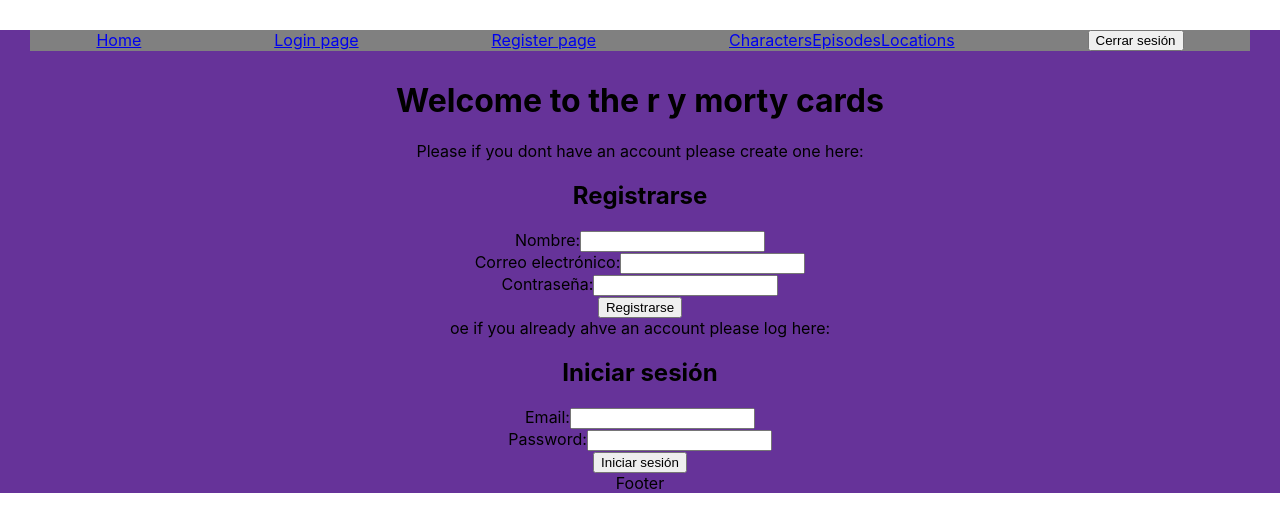
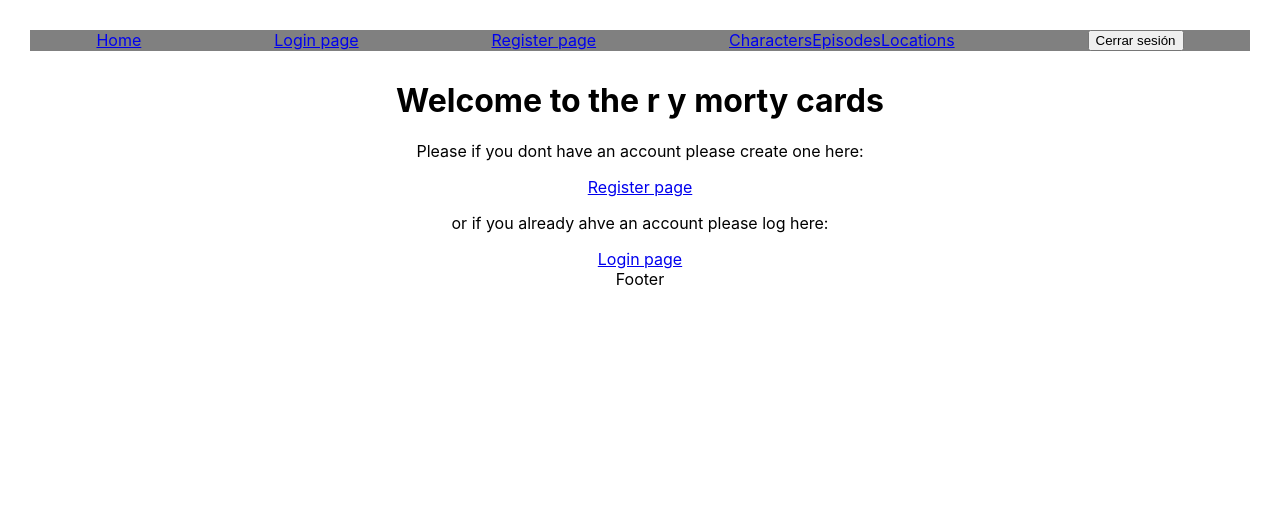
Before and after one commit to Joga50/rankcv-react-challenge, a React (Create React App) app: page / in a window 1280 px wide. Shown: the top 532 px of the page. Built offline with nearby package versions, Linux system fonts and the light colour scheme.

Commit message:
adding card to favorites validation for existing cards

```diff
--- a/src/App.css
+++ b/src/App.css
@@ -1,6 +1,5 @@
 .App {
   text-align: center;
-  background-color: rebeccapurple;
 }
 
 .App-logo {
--- a/src/AuthContext.js
+++ b/src/AuthContext.js
@@ -3,12 +3,22 @@
 export const AuthContext = createContext();
 
 export const AuthProvider = ({ children }) => {
-  const [emailError, setEmailError] = useState("");
-  const [passwordError, setPasswordError] = useState("");
-
+  const [emailErrorLogin, setEmailErrorLogin] = useState("");
+  const [passwordErrorLogin, setPasswordErrorLogin] = useState("");
+  const [emailErrorRegister, setEmailErrorRegister] = useState("");
+  const [passwordErrorRegister, setPasswordErrorRegister] = useState("");
   return (
     <AuthContext.Provider
-      value={{ emailError, setEmailError, passwordError, setPasswordError }}
+      value={{
+        passwordErrorRegister,
+        setPasswordErrorRegister,
+        emailErrorRegister,
+        setEmailErrorRegister,
+        emailErrorLogin,
+        setEmailErrorLogin,
+        passwordErrorLogin,
+        setPasswordErrorLogin,
+      }}
     >
       {children}
     </AuthContext.Provider>
--- a/src/components/CharacterCard.jsx
+++ b/src/components/CharacterCard.jsx
@@ -1,4 +1,74 @@
+// import React, { useEffect, useState } from "react";
+// function CharacterCard({
+//   id,
+//   name,
+//   status,
+//   species,
+//   gender,
+//   origin,
+//   location,
+//   image,
+//   episode,
+// }) {
+//   const addToFavorites = () => {
+//     const favorites = JSON.parse(localStorage.getItem("favorites")) || [];
+//     favorites.push({ type: "character", id });
+
+//     localStorage.setItem("favorites", JSON.stringify(favorites));
+//     alert(`${name} adding to favorites`);
+//   };
+
+//   const logAlert = () => {
+//     alert("You have to be logged to add characters to favorites!");
+//   };
+
+//   const itemExists = () => {
+//     alert("Card already exists in your favorites");
+//   };
+//   const currentUser = localStorage.getItem("currentUser");
+
+//   const [favorites, setFavorites] = useState([]);
+
+//   useEffect(() => {
+//     const favoritesStored = JSON.parse(localStorage.getItem("favorites")) || [];
+//     setFavorites(favoritesStored);
+//   }, []);
+
+//   const isFavorite = favorites.find(
+//     (favorite) => favorite.id === id && favorite.type === "character"
+//   );
+//   if (isFavorite) {
+//     // El objeto ya existe en el array
+//   } else {
+//     // El objeto no existe en el array
+//   }
+//   return (
+//     <div
+//       className="character-card"
+//       style={{ backgroundColor: "gray", margin: "10px" }}
+//     >
+//       <img src={image} alt={name} style={{ height: "200px", width: "200px" }} />
+//       <h2>id: {id}</h2>
+//       <h3>Name: {name}</h3>
+//       <p>Species: {species}</p>
+//       <p>Status: {status}</p>
+//       <p>Gender: {gender}</p>
+//       <p>Origin: {origin}</p>
+
+//       <p>Current location: {location}</p>
+//       {/* <p>Episode: {episode}</p> */}
+
+//       <button onClick={() => (currentUser ? addToFavorites : logAlert)}>
+//         Add to Favorites
+//       </button>
+//     </div>
+//   );
+// }
+
+// export default CharacterCard;
+
 import React, { useEffect, useState } from "react";
+
 function CharacterCard({
   id,
   name,
@@ -11,21 +81,33 @@
   episode,
 }) {
   const addToFavorites = () => {
+    const currentUser = localStorage.getItem("currentUser");
+    if (!currentUser) {
+      logAlert();
+      return;
+    }
+
     const favorites = JSON.parse(localStorage.getItem("favorites")) || [];
-    favorites.push({ type: "character", id });
-
-    localStorage.setItem("favorites", JSON.stringify(favorites));
-    alert(`${name} adding to favorites`);
+    console.log("favorites:", favorites);
+    const isFavorite = favorites.find(
+      (favorite) => favorite.id === id && favorite.type === "character"
+    );
+    if (isFavorite) {
+      itemExists();
+    } else {
+      favorites.push({ type: "character", id });
+      localStorage.setItem("favorites", JSON.stringify(favorites));
+      alert(`${name} added to favorites`);
+    }
   };
 
   const logAlert = () => {
-    alert("You have to be logged to add characters to favorites!");
+    alert("you have to be logged to add cards to favorites");
   };
 
   const itemExists = () => {
-    alert("Card already exists in your favorites");
+    alert("card already exist in you favorites folder");
   };
-  const currentUser = localStorage.getItem("currentUser");
 
   const [favorites, setFavorites] = useState([]);
 
@@ -37,11 +119,7 @@
   const isFavorite = favorites.find(
     (favorite) => favorite.id === id && favorite.type === "character"
   );
-  if (isFavorite) {
-    // El objeto ya existe en el array
-  } else {
-    // El objeto no existe en el array
-  }
+
   return (
     <div
       className="character-card"
@@ -49,18 +127,16 @@
     >
       <img src={image} alt={name} style={{ height: "200px", width: "200px" }} />
       <h2>id: {id}</h2>
-      <h3>Name: {name}</h3>
-      <p>Species: {species}</p>
-      <p>Status: {status}</p>
-      <p>Gender: {gender}</p>
-      <p>Origin: {origin}</p>
+      <h3>Nombre: {name}</h3>
+      <p>Especie: {species}</p>
+      <p>Estado: {status}</p>
+      <p>Género: {gender}</p>
+      <p>Origen: {origin}</p>
 
-      <p>Current location: {location}</p>
-      {/* <p>Episode: {episode}</p> */}
+      <p>Ubicación actual: {location}</p>
+      {/* <p>Episodio: {episode}</p> */}
 
-      <button onClick={() => (currentUser ? addToFavorites : logAlert)}>
-        Add to Favorites
-      </button>
+      <button onClick={addToFavorites}>Agregar a Favoritos</button>
     </div>
   );
 }
--- a/src/components/EpisodesCard.jsx
+++ b/src/components/EpisodesCard.jsx
@@ -10,17 +10,34 @@
   created,
 }) {
   const addToFavorites = () => {
+    const currentUser = localStorage.getItem("currentUser");
+    if (!currentUser) {
+      logAlert();
+      return;
+    }
+
     const favorites = JSON.parse(localStorage.getItem("favorites")) || [];
-    favorites.push({ type: "episode", id });
-
-    localStorage.setItem("favorites", JSON.stringify(favorites));
-    alert(`${name} adding to favorites`);
+    console.log("favorites:", favorites);
+    const isFavorite = favorites.find(
+      (favorite) => favorite.id === id && favorite.type === "episode"
+    );
+    if (isFavorite) {
+      itemExists();
+    } else {
+      favorites.push({ type: "episode", id });
+      localStorage.setItem("favorites", JSON.stringify(favorites));
+      alert(`${name} added to favorites`);
+    }
   };
 
   const logAlert = () => {
-    alert("You have to be logged to add espisodes to favorites!");
+    alert("you have to be logged to add cards to favorites");
   };
-  const currentUser = localStorage.getItem("currentUser");
+
+  const itemExists = () => {
+    alert("card already exist in you favorites folder");
+  };
+
   return (
     <div
       className="eposides-card"
@@ -33,9 +50,7 @@
       <p>Episode: {episode}</p>
       <p>Url: {url}</p>
       <p>Created: {created}</p>
-      <button onClick={currentUser ? addToFavorites : logAlert}>
-        Add to favorites
-      </button>
+      <button onClick={addToFavorites}>Agregar a Favoritos</button>
     </div>
   );
 }
--- a/src/components/LocationsCard.jsx
+++ b/src/components/LocationsCard.jsx
@@ -2,15 +2,32 @@
 
 function LocationsCard({ id, name, type, dimension, created, residents }) {
   const addToFavorites = () => {
+    const currentUser = localStorage.getItem("currentUser");
+    if (!currentUser) {
+      logAlert();
+      return;
+    }
+
     const favorites = JSON.parse(localStorage.getItem("favorites")) || [];
-    favorites.push({ type: "location", id });
-
-    localStorage.setItem("favorites", JSON.stringify(favorites));
-    alert(`${name} adding to favorites`);
+    console.log("favorites:", favorites);
+    const isFavorite = favorites.find(
+      (favorite) => favorite.id === id && favorite.type === "location"
+    );
+    if (isFavorite) {
+      itemExists();
+    } else {
+      favorites.push({ type: "location", id });
+      localStorage.setItem("favorites", JSON.stringify(favorites));
+      alert(`${name} added to favorites`);
+    }
   };
 
   const logAlert = () => {
-    alert("You have to be logged to add locations to favorites!");
+    alert("you have to be logged to add cards to favorites");
+  };
+
+  const itemExists = () => {
+    alert("card already exist in you favorites folder");
   };
   const currentUser = localStorage.getItem("currentUser");
   return (
@@ -31,9 +48,7 @@
       </p>
       <p>#R: {residents.length}</p>
       <p>Createad at: {created}</p>
-      <button onClick={currentUser ? addToFavorites : logAlert}>
-        Add to favorites
-      </button>
+      <button onClick={addToFavorites}>Agregar a Favoritos</button>
     </div>
   );
 }
--- a/src/pages/Home.jsx
+++ b/src/pages/Home.jsx
@@ -1,15 +1,15 @@
 import React from "react";
-import Login from "./Login";
+import { Link } from "react-router-dom";
 import Register from "./Register";
 
 function Home() {
   return (
     <div>
       <h1>Welcome to the r y morty cards</h1>
-      Please if you dont have an account please create one here:
-      <Register />
-      oe if you already ahve an account please log here:
-      <Login />
+      <p> Please if you dont have an account please create one here:</p>
+      <Link to="/register">Register page</Link>
+      <p> or if you already ahve an account please log here:</p>
+      <Link to="/login">Login page</Link>
     </div>
   );
 }
--- a/src/pages/Login.jsx
+++ b/src/pages/Login.jsx
@@ -15,24 +15,29 @@
 
   // FORM VALIDATION
 
-  const { emailError, setEmailError, passwordError, setPasswordError } =
-    useContext(AuthContext);
+  const {
+    emailErrorLogin,
+    setEmailErrorLogin,
+    passwordErrorLogin,
+    setPasswordErrorLogin,
+  } = useContext(AuthContext);
 
   const handleLogin = () => {
     const actualUsers =
       JSON.parse(localStorage.getItem("registeredUsers")) || [];
+    console.log("actualUsers:", actualUsers);
 
     const user = actualUsers.find((user) => user.email === email);
     if (!user) {
-      setEmailError(true);
+      setEmailErrorLogin(true);
     } else {
-      setEmailError(false);
+      setEmailErrorLogin(false);
     }
 
     if (password.length < 8) {
-      setPasswordError(true);
+      setPasswordErrorLogin(true);
     } else {
-      setPasswordError(false);
+      setPasswordErrorLogin(false);
     }
 
     if (user && password.length >= 8 && user.password === password) {
@@ -45,8 +50,8 @@
     <div>
       <h2>Iniciar sesión</h2>
 
-      {(passwordError || emailError) && (
-        <p style={{ color: "red" }}>email or password invalid</p>
+      {(passwordErrorLogin || emailErrorLogin) && (
+        <p style={{ color: "red" }}>invalids credentials</p>
       )}
       <form onSubmit={(e) => e.preventDefault()}>
         <div>
--- a/src/pages/Register.jsx
+++ b/src/pages/Register.jsx
@@ -10,8 +10,12 @@
 
   const [nameError, setNameError] = useState("");
 
-  const { emailError, setEmailError, passwordError, setPasswordError } =
-    useContext(AuthContext);
+  const {
+    passwordErrorRegister,
+    setPasswordErrorRegister,
+    emailErrorRegister,
+    setEmailErrorRegister,
+  } = useContext(AuthContext);
 
   const validateForm = () => {
     let isValid = true;
@@ -28,17 +32,19 @@
       (user) => user.email === email
     );
     if (isEmailRegistered) {
-      setEmailError("El correo electrónico está registrado");
+      setEmailErrorRegister("El correo electrónico está registrado");
       isValid = false;
     } else {
-      setEmailError("");
+      setEmailErrorRegister("");
     }
 
     if (password.length < 9) {
-      setPasswordError("La contraseña debe tener al menos 9 caracteres");
+      setPasswordErrorRegister(
+        "La contraseña debe tener al menos 9 caracteres"
+      );
       isValid = false;
     } else {
-      setPasswordError("");
+      setPasswordErrorRegister("");
     }
 
     return isValid;
@@ -97,7 +103,9 @@
             onChange={handleEmailChange}
             required
           />
-          {emailError && <p style={{ color: "red" }}>{emailError}</p>}
+          {emailErrorRegister && (
+            <p style={{ color: "red" }}>{emailErrorRegister}</p>
+          )}
         </div>
         <div>
           <label htmlFor="password">Contraseña:</label>
@@ -108,7 +116,9 @@
             onChange={handlePasswordChange}
             required
           />
-          {passwordError && <p style={{ color: "red" }}>{passwordError}</p>}{" "}
+          {passwordErrorRegister && (
+            <p style={{ color: "red" }}>{passwordErrorRegister}</p>
+          )}{" "}
         </div>
         <button onClick={handleRegister}>Registrarse</button>
       </form>
```
